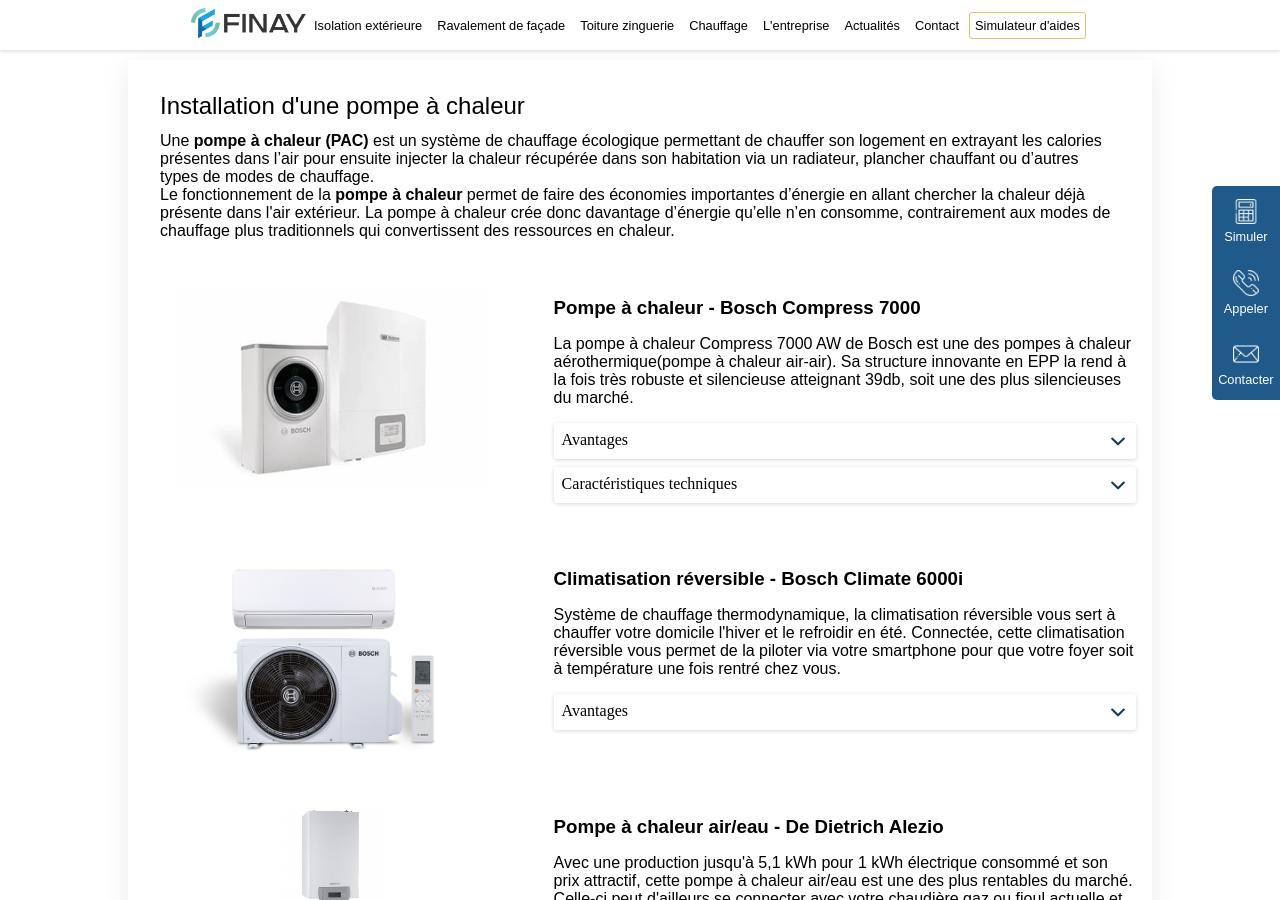
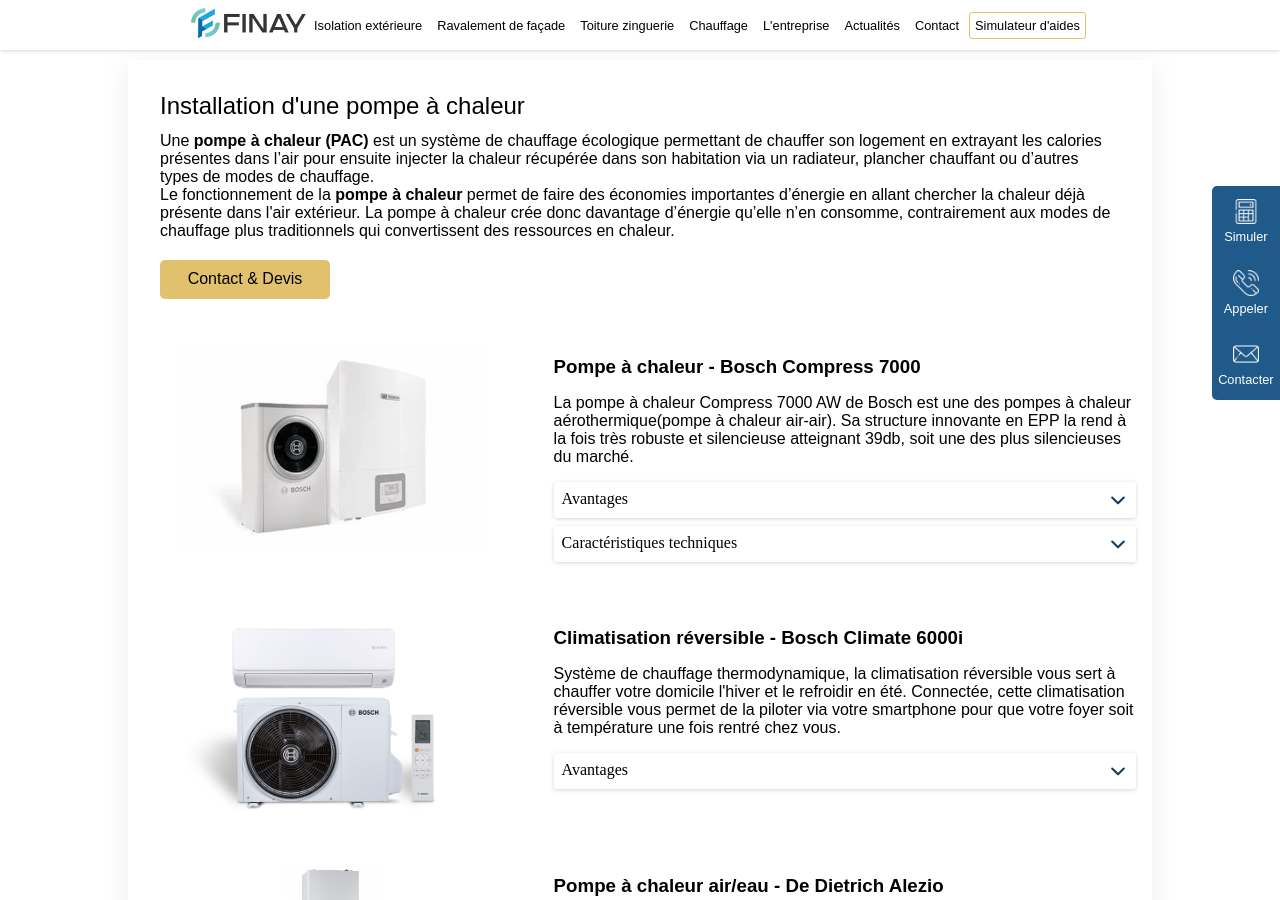
Before and after one commit to ozymedia/finay, a Jekyll site: the page built from chauffage-67110.html, in a window 1280 px wide and 900 px high, scrolled down 706 px. Built offline with Jekyll 4.4.1, drawn with Linux system fonts in a browser that asks for light colours; some web fonts are replaced; a script that is not in the unit is left out; some of the changed text lies outside the part shown.

Commit message:
add btn on chauffage

```diff
--- a/_sass/boutons.scss
+++ b/_sass/boutons.scss
@@ -22,3 +22,6 @@
     margin: 0;
   }
 }
+.second-cta {
+  padding-top: 20px;
+}
--- a/chauffage-67110.html
+++ b/chauffage-67110.html
@@ -29,6 +29,11 @@
             <h2>Installation d'une pompe à chaleur</h2>
             <p>Une <strong>pompe à chaleur (PAC)</strong> est un système de chauffage écologique permettant de chauffer son logement en extrayant les calories présentes dans l’air pour ensuite injecter la chaleur récupérée dans son habitation via un radiateur, plancher chauffant ou d’autres types de modes de chauffage.<br>
                 Le fonctionnement de la <strong>pompe à chaleur</strong> permet de faire des économies importantes d’énergie en allant chercher la chaleur déjà présente dans l'air extérieur. La pompe à chaleur crée donc davantage d’énergie qu’elle n’en consomme, contrairement aux modes de chauffage plus traditionnels qui convertissent des ressources en chaleur.</p>
+
+            <div class="second-cta">
+                <a class="btn" href="#form">Contact & Devis</a>
+            </div>
+
         </div>
         <div class="chauffage-item">
             <div class="chauffage-text">
@@ -217,6 +222,9 @@
             <h2>Installation de ballon d'eau chaude thermodynamique</h2>
             <p>Le <strong>chauffe-eau ou ballon thermodynamique</strong> est un système de production d’eau chaude composé d’une pompe à chaleur et d’un ballon de stockage d’eau.
                 La pompe à chaleur du <strong>ballon d'eau chaude thermodynamique</strong> va venir récupérer les calories déjà présentes dans l’air extérieur, le plus souvent l’air présent dans la pièce où il est installé ou plus rarement en utilisant l’air extérieur.<br> Les calories extraites vont ensuite passer par un fluide frigorigène qui va lui-même venir chauffer l’eau chaude sanitaire de son logement.</p>
+                <div class="second-cta">
+                    <a class="btn" href="#form">Contact & Devis</a>
+                </div>
         </div>
         <div class="chauffage-item">
             <div class="chauffage-text">
@@ -506,6 +514,9 @@
             <h2>Installation d'un poêle à bois ou à granulés</h2>
             <p>Mode de chauffage traditionnel, ayant un haut rendement énergétique en utilisant un combustible bon marché et renouvelable, le poêle à bois est un des équipements de chauffage les plus intéressants.<br> <strong>L’installation d’un poêle à bois</strong> se fait simplement et permet de profiter d’un mode de chauffage décentralisé avec une chaleur et une ambiance toute particulière.
                 <br>En installant un <strong>poêle à bûches ou à granulés</strong>, il est possible de se chauffer avec un combustible bon marché. En effet, se chauffer au bois est deux fois moins cher qu’avec du gaz et quatre fois moins cher qu’avec un chauffage électrique.</p>
+                <div class="second-cta">
+                    <a class="btn" href="#form">Contact & Devis</a>
+                </div>
         </div>
         <div class="chauffage-item">
             <div class="chauffage-text">
```
